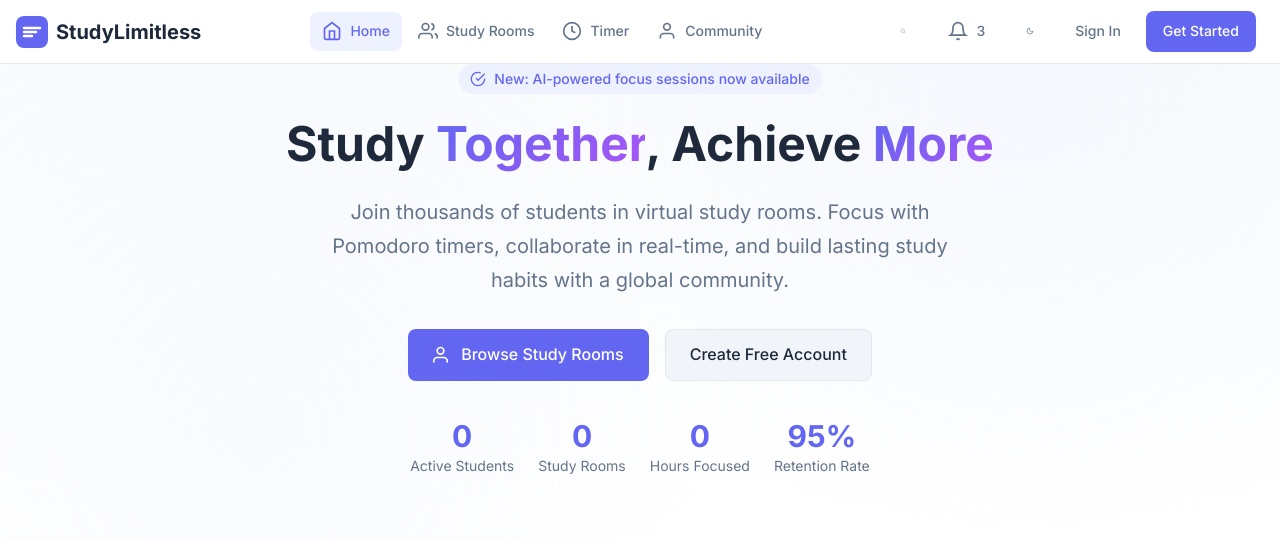
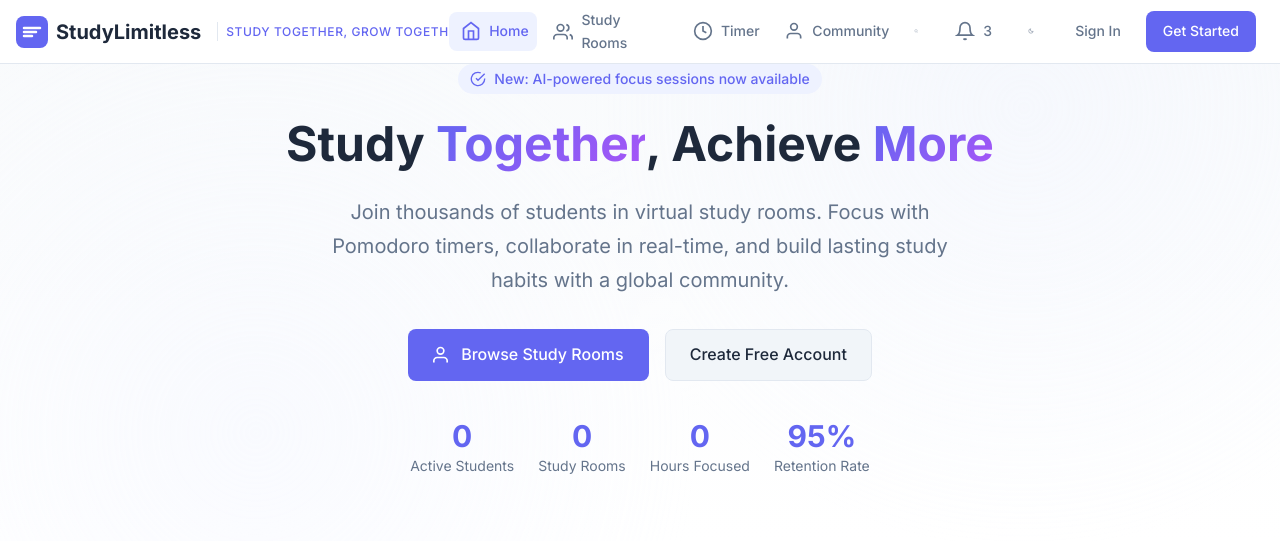
Before and after one commit to ishantsahu118-a11y/StudyBooth, a Django app: page / in a window 1280 px wide. Shown: the top 541 px of the page. Run offline with Django 5.2, Linux system fonts and the light colour scheme; data that the repository does not hold is empty.

Commit message:
Add tagline 'Study Together, Grow Together' to navbar

```diff
--- a/base/static/base/css/main.css
+++ b/base/static/base/css/main.css
@@ -670,6 +670,18 @@ button {
   font-size: var(--text-xl);
   font-weight: 700;
   color: var(--color-text);
+}
+
+.navbar-tagline {
+  font-size: var(--text-xs);
+  font-weight: 500;
+  color: var(--color-primary);
+  text-transform: uppercase;
+  letter-spacing: 0.05em;
+  margin-left: var(--space-2);
+  padding-left: var(--space-2);
+  border-left: 1px solid var(--color-border);
+  white-space: nowrap;
 }
 
 .navbar-nav {
@@ -1614,6 +1626,10 @@ button {
     display: none;
   }
 
+  .navbar-tagline {
+    display: none;
+  }
+
   .navbar-auth-buttons {
     flex-direction: column;
     width: 100%;
--- a/templates/navbar.html
+++ b/templates/navbar.html
@@ -6,6 +6,7 @@
                 <path d="M8 12h16M8 16h12M8 20h8" stroke="white" stroke-width="2.5" stroke-linecap="round"/>
             </svg>
             <span class="navbar-title">StudyLimitless</span>
+            <span class="navbar-tagline">Study Together, Grow Together</span>
         </a>
 
         <nav class="navbar-nav" aria-label="Main navigation">
```
